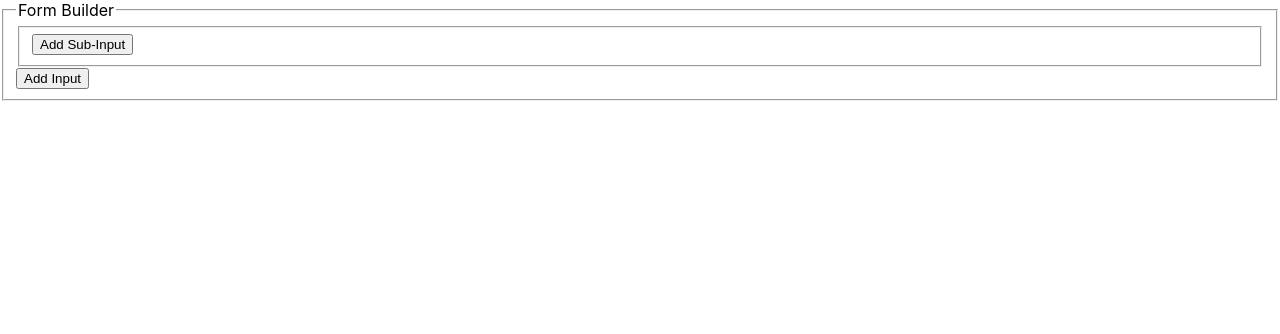
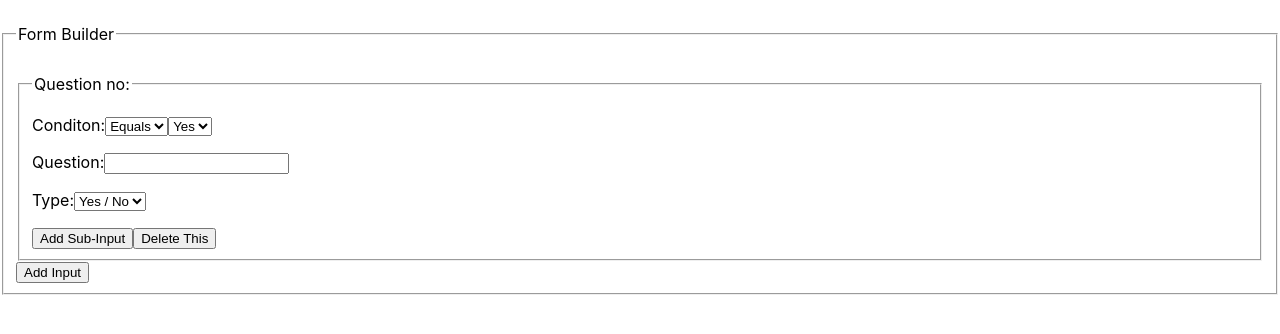
Before and after one commit to MaciejReimann/form-builder, a React (Create React App) app: page / in a window 1280 px wide. Both pictures are taken after a click on the button "Add Input". Shown: the top 334 px of the page. Built offline with nearby package versions, Linux system fonts and the light colour scheme.

Commit message:
state passed higher up one level

```diff
--- a/src/App.css
+++ b/src/App.css
@@ -2,31 +2,6 @@
   text-align: center;
 }
 
-.App-logo {
-  animation: App-logo-spin infinite 20s linear;
-  height: 40vmin;
+fieldset {
+  margin-top: 1.5rem;
 }
-
-.App-header {
-  background-color: #282c34;
-  min-height: 100vh;
-  display: flex;
-  flex-direction: column;
-  align-items: center;
-  justify-content: center;
-  font-size: calc(10px + 2vmin);
-  color: white;
-}
-
-.App-link {
-  color: #61dafb;
-}
-
-@keyframes App-logo-spin {
-  from {
-    transform: rotate(0deg);
-  }
-  to {
-    transform: rotate(360deg);
-  }
-}
--- a/src/App.js
+++ b/src/App.js
@@ -1,19 +1,72 @@
 import React, { Component } from "react";
 import "./app.css";
 
-import FormBuilder from "./components/FormBuilder";
+import Fieldset from "./components/Fieldset";
+import Welcome from "./components/Welcome";
 
 class App extends Component {
   constructor(props) {
     super(props);
-    this.state = {};
+    this.state = {
+      uniqueKey: 0,
+      subInputs: []
+    };
+    this.addInput = this.addInput.bind(this);
+    this.update = this.update.bind(this);
   }
+
+  update(data) {
+    const { subInputs } = this.state;
+    console.log(data);
+    this.setState({
+      subInputs: [
+        ...subInputs.slice(0, data.position),
+        data,
+        ...subInputs.slice(data.position + 1, subInputs.length)
+      ]
+    });
+  }
+
+  addInput() {
+    this.setState({
+      uniqueKey: this.state.uniqueKey + 1,
+      subInputs: [
+        ...this.state.subInputs,
+        {
+          position: this.state.subInputs.length,
+          uniqueKey: this.state.uniqueKey + 1,
+          conditionType: "equals",
+          conditionValue: "",
+          question: "",
+          type: "text",
+          subInputs: []
+        }
+      ]
+    });
+  }
+
   render() {
+    const fieldsets =
+      this.state.subInputs.length > 0 ? (
+        this.state.subInputs.map((el, i) => (
+          <Fieldset
+            key={el.uniqueKey}
+            onUpdate={this.update}
+            values={this.state.subInputs[i]}
+          />
+        ))
+      ) : (
+        <Welcome />
+      );
     return (
       <div className="app">
         <header className="header" />
         <main>
-          <FormBuilder />
+          <fieldset>
+            <legend>Form Builder</legend>
+            {fieldsets}
+            <button onClick={this.addInput}>Add Input</button>
+          </fieldset>
         </main>
       </div>
     );
--- a/src/components/Fieldset.js
+++ b/src/components/Fieldset.js
@@ -1,27 +1,93 @@
 import React, { Component } from "react";
-
-// import Fieldset from "./Fieldset";
 
 export default class Fieldset extends Component {
   constructor(props) {
     super(props);
     this.state = {
+      position: 0,
+      uniqueKey: 0,
+      conditionType: "equals",
+      conditionValue: "",
+      question: "",
+      type: "text",
       subInputs: []
     };
     this.addSubInput = this.addSubInput.bind(this);
+    this.deleteSubInput = this.deleteSubInput.bind(this);
+    this.onChange = this.onChange.bind(this);
   }
+
+  onChange(e) {
+    // console.log(this.props.values);
+    const { value, name } = e.target;
+    this.props.onUpdate({ ...this.props.values, [name]: value });
+  }
+
   addSubInput() {
+    this.setState({
+      uniqueKey: this.state.uniqueKey + 1,
+      subInputs: [
+        ...this.state.subInputs,
+        {
+          uniqueKey: this.state.uniqueKey + 1,
+          conditionType: "equals",
+          conditionValue: "",
+          question: "",
+          type: "text",
+          subInputs: []
+        }
+      ]
+    });
+    // this.props.onChange();
+  }
+
+  deleteSubInput(index) {
     const { subInputs } = this.state;
-    this.setState({
-      subInputs: [...subInputs, <Fieldset key={subInputs.length} />]
-    });
+
+    // this.setState({
+    //   subInputs: [
+    //     ...subInputs.slice(0, index),
+    //     ...subInputs.slice(index + 1, subInputs.length)
+    //   ]
+    // });
   }
 
   render() {
     return (
       <fieldset>
-        {this.state.subInputs}
+        <legend>Question no: {this.props.base}</legend>
+        <p>
+          <label>Conditon:</label>
+          <select>
+            <option>Equals</option>
+          </select>
+          <select>
+            <option>Yes</option>
+            <option>No</option>
+          </select>
+        </p>
+        <p>
+          <label>Question:</label>
+          <input
+            name="question"
+            type="text"
+            onChange={this.onChange}
+            value={this.props.values.question}
+          />
+        </p>
+        <p>
+          <label>Type:</label>
+          <select>
+            <option>Yes / No</option>
+            <option>Text</option>
+            <option>Number</option>
+          </select>
+        </p>
+        {this.state.subInputs.map(id => (
+          <Fieldset key={this.state.uniqueKey} />
+        ))}
         <button onClick={this.addSubInput}>Add Sub-Input</button>
+        <button onClick={this.props.onDelete}>Delete This</button>
       </fieldset>
     );
   }
--- a/src/components/FormBuilder.js
+++ b/src/components/FormBuilder.js
@@ -6,16 +6,43 @@ export default class FormBuilder extends Component {
   constructor(props) {
     super(props);
     this.state = {
-      rootInputs: []
+      counter: 0,
+      subInputs: []
     };
     this.addRootInput = this.addRootInput.bind(this);
+    this.deleteRootInput = this.deleteRootInput.bind(this);
   }
-  addRootInput() {
-    const { rootInputs } = this.state;
-    this.setState({
-      rootInputs: [...rootInputs, <Fieldset key={rootInputs.length} />]
-    });
-  }
+  addInput() {}
+
+  //   addRootInput() {
+  //     const { counter, rootInputs } = this.state;
+  //     const index = rootInputs.length;
+  //     const nextCounter = counter + 1;
+  //     this.setState({
+  //       counter: nextCounter,
+  //       rootInputs: [
+  //         ...rootInputs,
+  //         <Fieldset
+  //           key={nextCounter}
+  //           id={nextCounter}
+  //           onDelete={() => this.deleteRootInput(nextCounter.toString())}
+  //         />
+  //       ]
+  //     });
+  //   }
+  //   deleteRootInput(key) {
+  //     const { rootInputs } = this.state;
+  //     console.log(rootInputs.map(el => el));
+  //     const deletedElementIndex = rootInputs.indexOf(
+  //       ...rootInputs.filter(el => key === el.key)
+  //     );
+  //     this.setState({
+  //       rootInputs: [
+  //         ...rootInputs.slice(0, deletedElementIndex),
+  //         ...rootInputs.slice(deletedElementIndex + 1, rootInputs.length)
+  //       ]
+  //     });
+  //   }
   render() {
     return (
       <fieldset>
--- /dev/null
+++ b/src/components/Welcome.js
@@ -0,0 +1,5 @@
+import React from "react";
+
+export default function Welcome() {
+  return <div>Welcome</div>;
+}
```
Also changed, not shown: src/data-model.json (+8 -8 lines).
